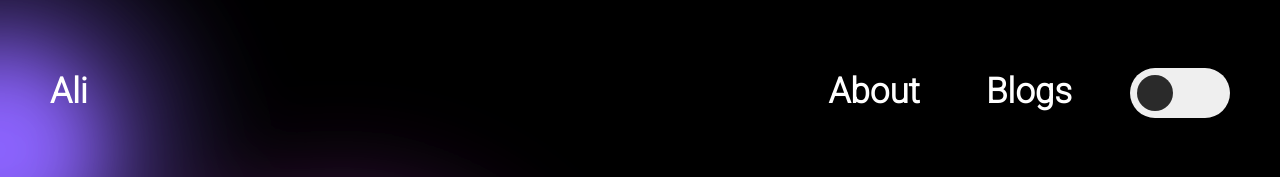
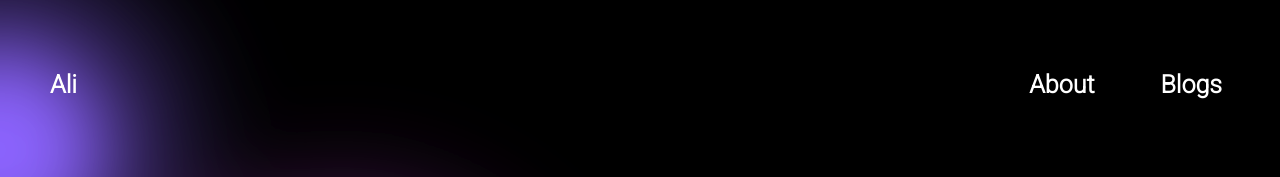
Before and after one commit to AliMousa27/website, a Vue app: page / in a window 1280 px wide. Shown: the top 177 px of the page. Built offline with nearby package versions, Linux system fonts and the light colour scheme; what vue3-typed-js would draw is missing.

Commit message:
fixed navbar collpase not working bug

```diff
--- a/package.json
+++ b/package.json
@@ -11,6 +11,7 @@
     "bootstrap": "^5.3.3",
     "bootstrap-vue": "^2.23.1",
     "core-js": "^3.8.3",
+    "jquery": "^3.7.1",
     "typed.js": "^2.1.0",
     "vue": "^3.4.33",
     "vue-typed-js": "^0.1.2",
--- a/public/index.html
+++ b/public/index.html
@@ -4,7 +4,6 @@
     <meta charset="utf-8" />
     <meta http-equiv="X-UA-Compatible" content="IE=edge" />
     <meta name="viewport" content="width=device-width,initial-scale=1.0" />
-    <link rel="icon" href="<%= BASE_URL %>favicon.ico" />
     <link
       href="https://fonts.googleapis.com/css2?family=Roboto:wght@300&display=swap"
       rel="stylesheet"
--- a/src/components/navbar.vue
+++ b/src/components/navbar.vue
@@ -7,8 +7,8 @@
     <button
       class="navbar-toggler"
       type="button"
-      data-toggle="collapse"
-      data-target="#navbarNav"
+      data-bs-toggle="collapse"
+      data-bs-target="#navbarNav"
       aria-controls="navbarNav"
       aria-expanded="false"
       aria-label="Toggle navigation"
@@ -16,15 +16,12 @@
       <span class="navbar-toggler-icon"></span>
     </button>
     <div class="collapse navbar-collapse" id="navbarNav">
-      <ul class="navbar-nav ms-auto">
+      <ul class="navbar-nav ms-auto" id="nav_list" style="width: fit-content">
         <li class="nav-item active">
           <a class="nav-link" href="#">About</a>
         </li>
         <li class="nav-item">
-          <a class="nav-link" href="#" style="margin-right: 50px">Blogs</a>
-        </li>
-        <li class="nav-item">
-          <input type="checkbox" class="theme-checkbox" />
+          <a class="nav-link" href="#">Blogs</a>
         </li>
       </ul>
     </div>
@@ -38,6 +35,12 @@ export default {
 </script>
 
 <style scoped>
+@media (max-width: 992px) {
+  div ul li a {
+    transform: translateX(40px);
+  }
+}
+
 @media (max-width: 576px) {
   .navbar a {
     margin-left: 10px !important;
@@ -51,7 +54,7 @@ export default {
 a {
   font-family: "Roboto", sans-serif;
   font-weight: 600;
-  font-size: 35px;
+  font-size: 25px;
   color: white;
   position: relative;
 }
@@ -78,65 +81,4 @@ a:hover:after {
 .navbar-collapse {
   margin-right: 50px;
 }
-.theme-checkbox {
-  margin-top: 10px;
-  --toggle-size: 16px;
-  -webkit-appearance: none;
-  -moz-appearance: none;
-  appearance: none;
-  width: 6.25em;
-  height: 3.125em;
-  background: -webkit-gradient(
-      linear,
-      left top,
-      right top,
-      color-stop(50%, #efefef),
-      color-stop(50%, #2a2a2a)
-    )
-    no-repeat;
-  background: -o-linear-gradient(left, #efefef 50%, #2a2a2a 50%) no-repeat;
-  background: linear-gradient(to right, #efefef 50%, #2a2a2a 50%) no-repeat;
-  background-size: 205%;
-  background-position: 0;
-  -webkit-transition: 0.4s;
-  -o-transition: 0.4s;
-  transition: 0.4s;
-  border-radius: 99em;
-  position: relative;
-  cursor: pointer;
-}
-
-.theme-checkbox::before {
-  content: "";
-  width: 2.25em;
-  height: 2.25em;
-  position: absolute;
-  top: 0.438em;
-  left: 0.438em;
-  background: -webkit-gradient(
-      linear,
-      left top,
-      right top,
-      color-stop(50%, #efefef),
-      color-stop(50%, #2a2a2a)
-    )
-    no-repeat;
-  background: -o-linear-gradient(left, #efefef 50%, #2a2a2a 50%) no-repeat;
-  background: linear-gradient(to right, #efefef 50%, #2a2a2a 50%) no-repeat;
-  background-size: 205%;
-  background-position: 100%;
-  border-radius: 50%;
-  -webkit-transition: 0.4s;
-  -o-transition: 0.4s;
-  transition: 0.4s;
-}
-
-.theme-checkbox:checked::before {
-  left: calc(100% - 2.25em - 0.438em);
-  background-position: 0;
-}
-
-.theme-checkbox:checked {
-  background-position: 100%;
-}
 </style>
--- a/src/pages/bubbles_page.vue
+++ b/src/pages/bubbles_page.vue
@@ -19,9 +19,9 @@ export default {
 };
 </script>
 
-<style scoped>
+<style>
 html body {
-  overflow: hidden !important;
-  background: black;
+  overflow-x: hidden !important;
+  background: black !important;
 }
 </style>
```
Also changed, not shown: 1 other file (tests, documents, lock files or other folders).
